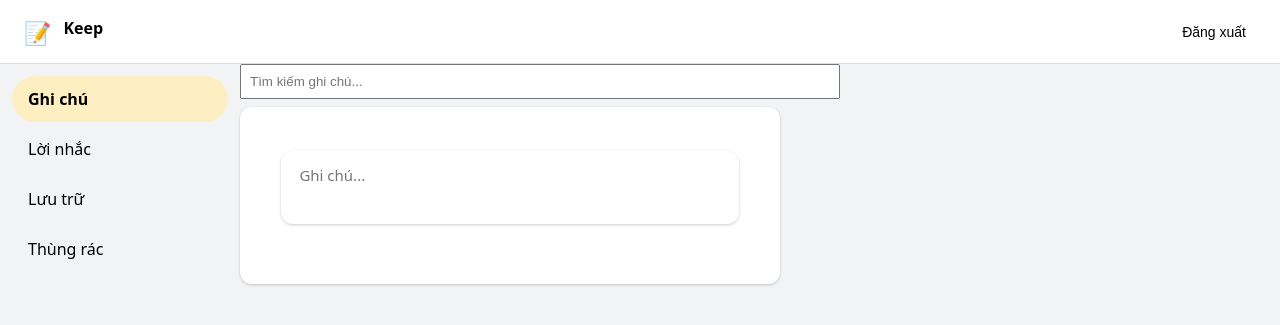
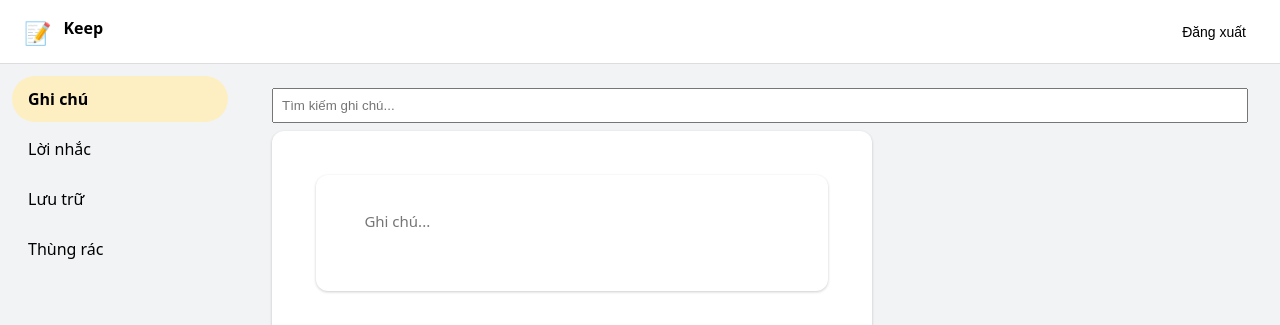
Before and after one commit to nguyenquocbao123-chu2/note-taking-app-fastapi, a React (Vite) app in the folder note-frontend/: page / in a window 1280 px wide. Shown: the top 325 px of the page. Built offline with nearby package versions, Linux system fonts and the light colour scheme; no server answers; sample sign-in values are in the browser's storage.

Commit message:
tạm ổn

```diff
--- a/note-frontend/src/components/Layout.css
+++ b/note-frontend/src/components/Layout.css
@@ -68,3 +68,17 @@
   background: #feefc3;
   font-weight: 600;
 }
+
+/* MAIN */
+.keep-main {
+  flex: 1;
+  display: flex;
+  justify-content: center; /* QUAN TRỌNG */
+}
+
+/* TRỤC NỘI DUNG GIỮA */
+.keep-content {
+  width: 100%;
+  max-width: 1100px;      /* giống Google Keep */
+  padding: 24px 32px;
+}
--- a/note-frontend/src/pages/NotesPage.jsx
+++ b/note-frontend/src/pages/NotesPage.jsx
@@ -79,11 +79,11 @@ export default function NotesPage() {
 
       {/* MAIN CONTENT */}
     <main className="keep-main">
+  <div className="keep-content">
     <div className="keep-search">
       <SearchBox value={search} onChange={setSearch} />
     </div>
 
-        {/* CREATE / EDIT NOTE */}
     <div className="keep-editor">
       <NoteEditor
         note={selected}
@@ -93,12 +93,13 @@ export default function NotesPage() {
       />
     </div>
 
-        {/* NOTES GRID */}
     <NoteList
       notes={notes}
       onSelect={(note) => setSelected(note)}
     />
+  </div>
 </main>
+
     </Layout>
   );
 }
```
Lines whose indentation alone changed are shown as unchanged.
